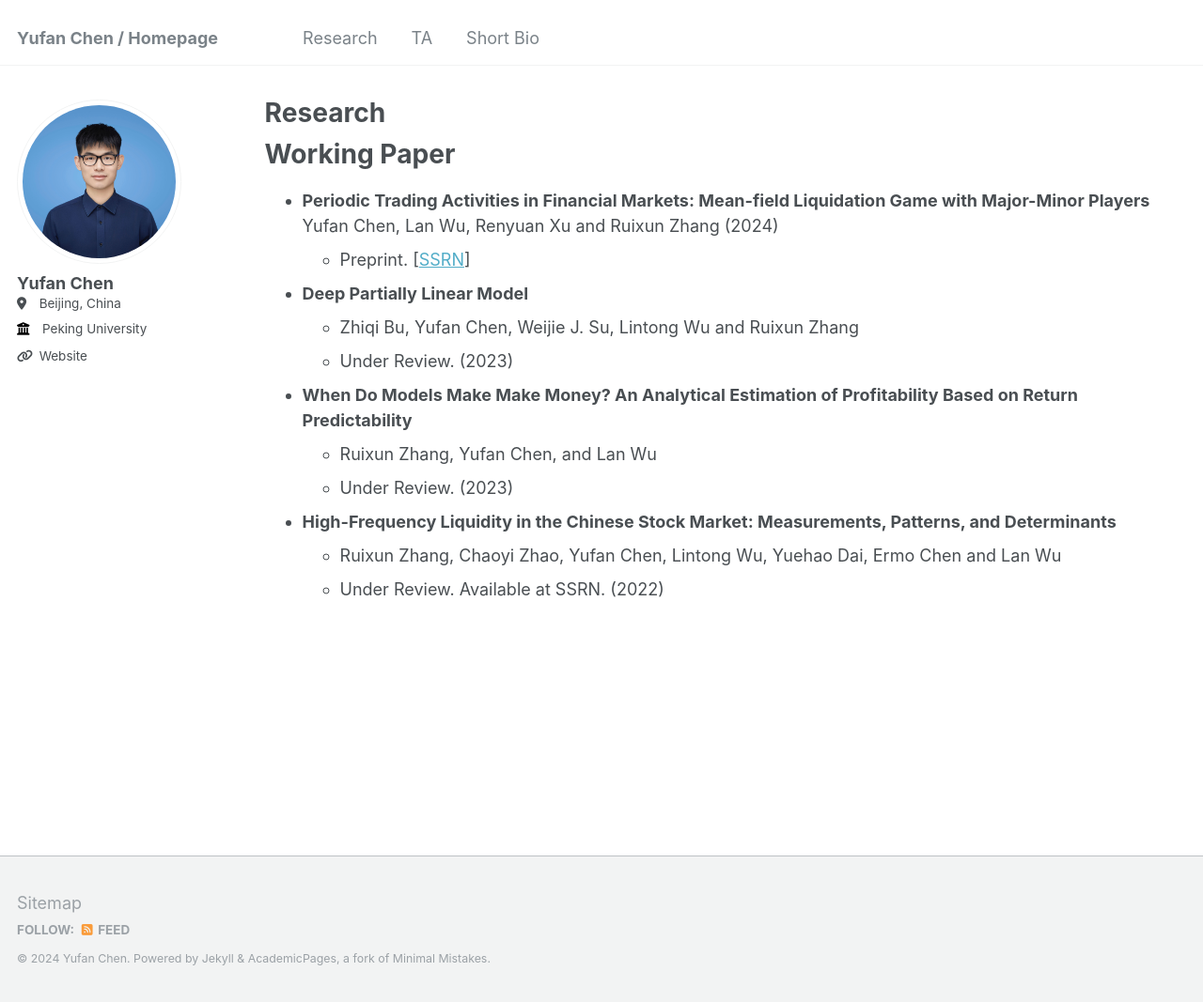
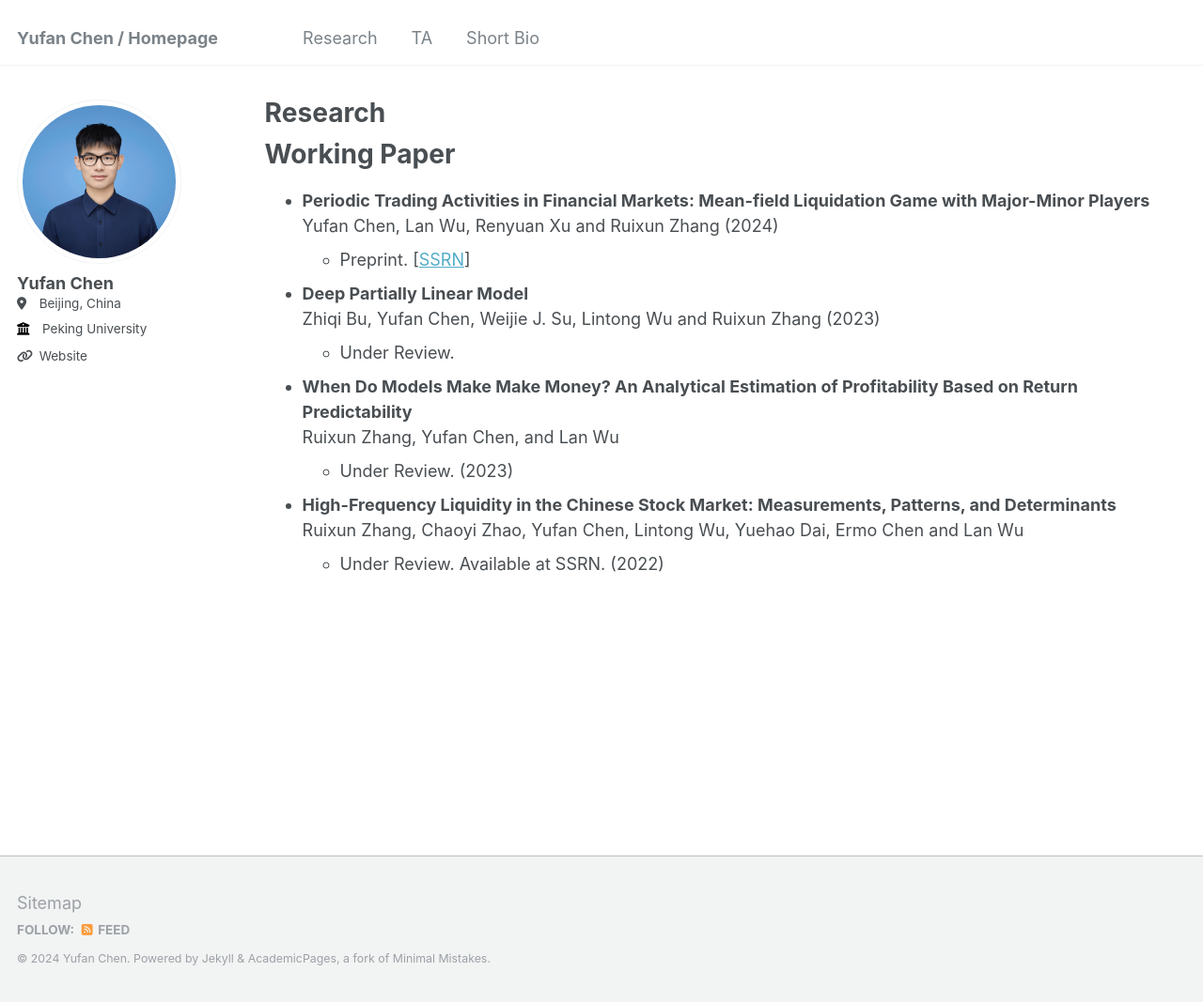
Before and after one commit to YuwanIvan/yuwanivan.github.io, a Jekyll site: the page built from _pages/research.md, in a window 1280 px wide and 1067 px high. Shown: the whole window at 94% size. Built offline with Jekyll 4.4.1, drawn with Linux system fonts in a browser that asks for light colours.

```diff
--- a/_pages/research.md
+++ b/_pages/research.md
@@ -9,20 +9,16 @@ author_profile: true
 
 Working Paper
 ==========================
-* **Periodic Trading Activities in Financial Markets: Mean-field Liquidation Game with
-Major-Minor Players** <br> Yufan Chen, Lan Wu, Renyuan Xu and Ruixun Zhang (2024)
+* **Periodic Trading Activities in Financial Markets: Mean-field Liquidation Game with Major-Minor Players** <br> Yufan Chen, Lan Wu, Renyuan Xu and Ruixun Zhang (2024)
   * Preprint. [[SSRN](https://papers.ssrn.com/sol3/papers.cfm?abstract_id=4929201)]
 
-* **Deep Partially Linear Model**
-  * Zhiqi Bu, Yufan Chen, Weijie J. Su, Lintong Wu and Ruixun Zhang
-  * Under Review. (2023)
+* **Deep Partially Linear Model** <br> Zhiqi Bu, Yufan Chen, Weijie J. Su, Lintong Wu and Ruixun Zhang (2023)
+  * Under Review.
 
 * **When Do Models Make Make Money? An Analytical Estimation of Profitability Based
-on Return Predictability**
-  * Ruixun Zhang, Yufan Chen, and Lan Wu
+on Return Predictability** <br> Ruixun Zhang, Yufan Chen, and Lan Wu
   * Under Review. (2023)
 
 * **High-Frequency Liquidity in the Chinese Stock Market: Measurements, Patterns, and
-Determinants**
-  * Ruixun Zhang, Chaoyi Zhao, Yufan Chen, Lintong Wu, Yuehao Dai, Ermo Chen and Lan Wu
+Determinants** <br> Ruixun Zhang, Chaoyi Zhao, Yufan Chen, Lintong Wu, Yuehao Dai, Ermo Chen and Lan Wu
   * Under Review. Available at SSRN. (2022)
```
Also changed, not shown: _pages/teaching_assistent.md (+1 -1 lines).
